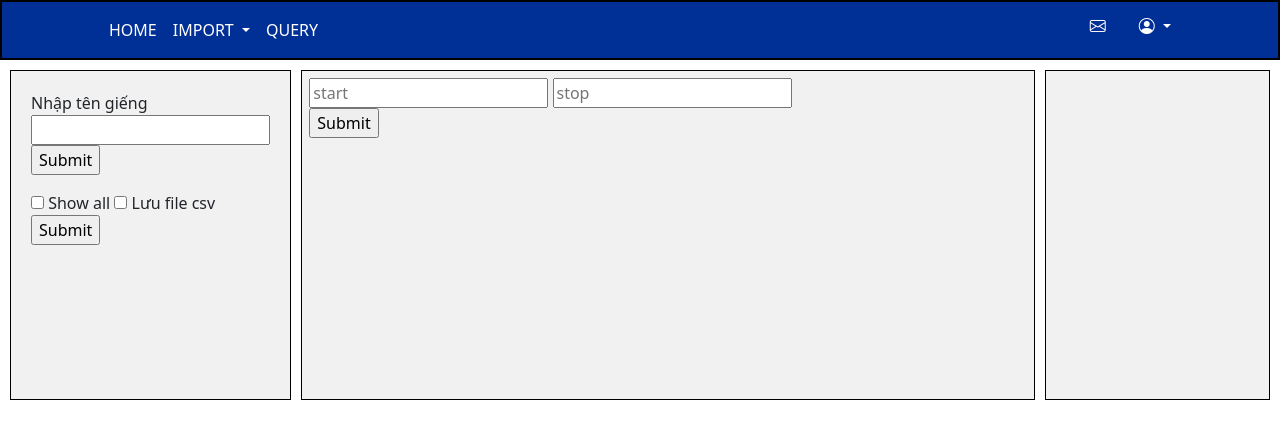
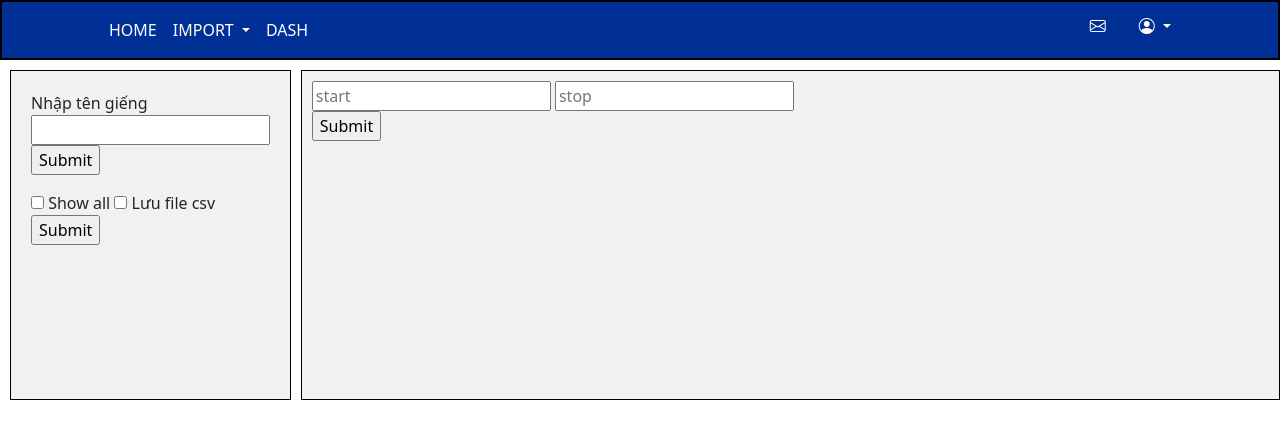
Before and after one commit to leehus65a5/project1, a Python web app: template app/user/templates/user/check.html in a window 1280 px wide. Shown: the top 439 px of the page. Run offline with Jinja, Linux system fonts and the light colour scheme; the template is opened without the code that fills it, so the values that code supplies are empty.

Commit message:
trung cm

```diff
--- a/app/admin/static/css/base.css
+++ b/app/admin/static/css/base.css
@@ -59,10 +59,6 @@ main{
     padding-top: 5%;
 }
 
-.row3{
-    display: grid;
-    grid-template-columns: auto auto;
-}
 
 #td-button {
     display: grid;
--- /dev/null
+++ b/app/admin/templates/admin/data.html
@@ -0,0 +1,5 @@
+<!-- {% extends 'admin/base.html' %}
+
+{%block content%}
+    {%include "user/templates/user/check.html"}
+{%endblock%} -->
--- a/app/user/router.py
+++ b/app/user/router.py
@@ -70,8 +70,8 @@ def check():
      if 'name' not in form and not check_table:
           print('no name and check table')
           return render_template('user/check.html', datas = None, listkey = None)
+     print('here')
 
-     print('here')
 
      if request.method == 'POST':
           if 'name' in form and len(form['name']) >= 1:
@@ -105,4 +105,6 @@ def check():
      # for i in r:
      #      print(i)
 
+     # return render_template('user/test.html', datas = a10_data2, listkey = listkey, listTable = listTable)
+
      return render_template('user/check.html', datas = data, listkey = listk)
--- a/app/user/static/css/base.css
+++ b/app/user/static/css/base.css
@@ -14,9 +14,9 @@ body{
     grid-template-rows: 60px 1.5fr 1.5fr 1.5fr;
     grid-template-areas:
   "nav nav nav nav nav"
-  "left main main main right"
-  "left main main main right"
-  "left main main main right";
+  "left main main main main"
+  "left main main main main"
+  "left main main main main";
 
 }
 
--- a/app/user/static/css/table.css
+++ b/app/user/static/css/table.css
@@ -14,9 +14,9 @@ body{
     grid-template-rows: 60px 1.5fr 1.5fr 1.5fr;
     grid-template-areas:
   "nav nav nav nav nav"
-  "left main main main right"
-  "left main main main right"
-  "left main main main right";
+  "left main main main main"
+  "left main main main main"
+  "left main main main main";
 }
 
 nav {
@@ -53,11 +53,11 @@ main {
     background: #f1f1f1;
 }
 
-.right {
+/* .right {
     grid-area: right;
     margin: 10px 10px 0 10px;
     background: #f1f1f1;
-}
+} */
 
 @media screen and (max-height: 450px){}
 
@@ -94,6 +94,10 @@ main {
     display: grid;
     grid-template-columns: auto auto;
 }
+/* .row2{
+    display: grid;
+    grid-template-columns: auto;
+} */
 
 .row3{
     display: grid;
--- a/app/user/templates/user/base.html
+++ b/app/user/templates/user/base.html
@@ -45,7 +45,7 @@
                                 </ul>
                             </li>
                             <li class="nav-item">
-                                <a class="nav-link" href="#">QUERY</a>
+                                <a class="nav-link" href="#">DASH</a>
                             </li>
                         </ul>
                         <ul class="navbar-nav mr-auto mb-2 mb-lg-0">
@@ -75,7 +75,7 @@
     <div class="left">
         {% block list_of_wells%}{% endblock %}
     </div>
-    <div class="right"></div>
+    <!-- <div class="right"></div> -->
     <main>
         {% block content %}{% endblock %}
     </main>
```
Also changed, not shown: app/user/templates/user/check.html (+0 -15 lines).
